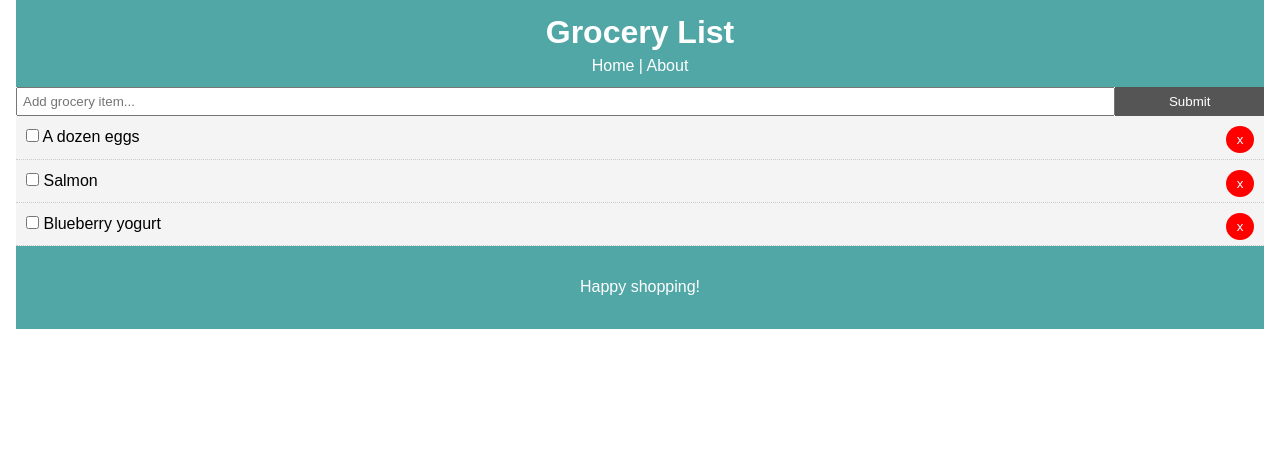
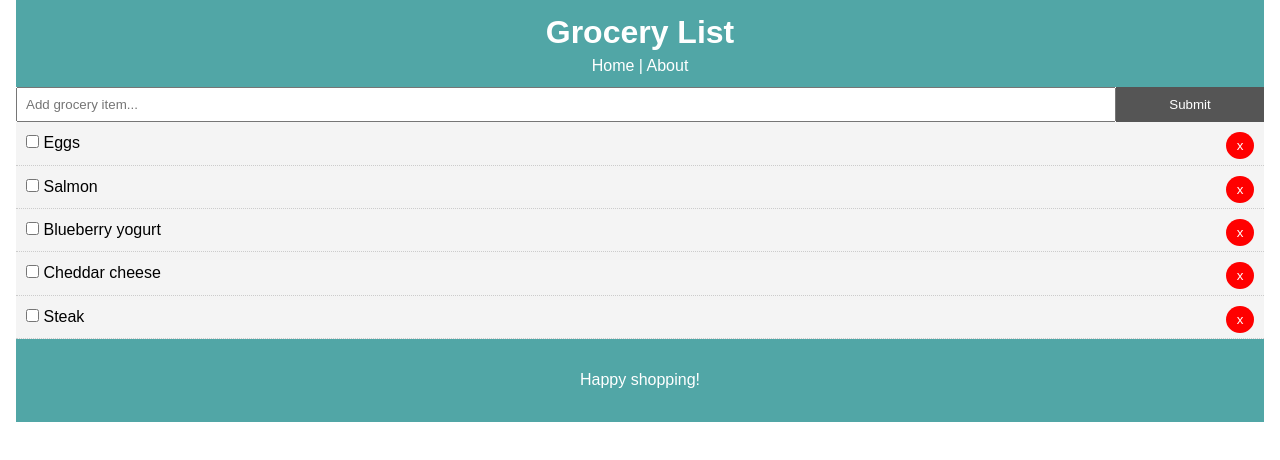
Before and after one commit to codecaviette/react-grocerylist, a React (Create React App) app: page / in a window 1280 px wide. Shown: the top 460 px of the page. Built offline with nearby package versions, Linux system fonts and the light colour scheme.

Commit message:
Add more grocery items

```diff
--- a/src/App.css
+++ b/src/App.css
@@ -1,3 +1,24 @@
+
+/* This accounts for extra white space on right side of page*/
+html,body
+{
+    width: 100%;
+    height: 100%;
+    margin: 0px;
+    padding: 0px;
+    overflow-x: hidden;
+}
+
+*,
+*::after,
+*::before {
+  margin: 0;
+  padding: 0;
+  /* give everything inherit for box sizing, and set the body to border-box */
+  /* this makes it easier to change box-sizing properties for other things
+  if the situation ever arises */
+  box-sizing: inherit; }
+
 * {
   box-sizing: border-box;
   margin: 0;
--- a/src/App.js
+++ b/src/App.js
@@ -18,7 +18,7 @@ class App extends Component {
     todos: [
       {
         id: uuidv4(),
-        title: 'A dozen eggs',
+        title: 'Eggs',
         completed: false
       },
       {
@@ -29,6 +29,16 @@ class App extends Component {
       {
         id: uuidv4(),
         title: 'Blueberry yogurt',
+        completed: false
+      },
+      {
+        id: uuidv4(),
+        title: 'Cheddar cheese',
+        completed: false
+      },
+      {
+        id: uuidv4(),
+        title: 'Steak',
         completed: false
       }
     ],
--- a/src/components/AddTodo.js
+++ b/src/components/AddTodo.js
@@ -25,7 +25,7 @@ export class AddTodo extends Component {
                     type="text"
                     name="title"                          // name attribute must match a state property name so that it can be used in onChangeMethod event handler
                     placeholder="Add grocery item..."
-                    style={{flex: '10', padding: '5px'}}
+                    style={{flex: '10', padding: '8px'}}
                     value={this.state.title}              // The state object's property is assigned here. As a viewer types into this text field,the value (and state)
                     onChange={this.onChangeMethod}        // will change; so, we need an event handler (onChangeMethod) to handle what happens when value/state changes
                 />
```
